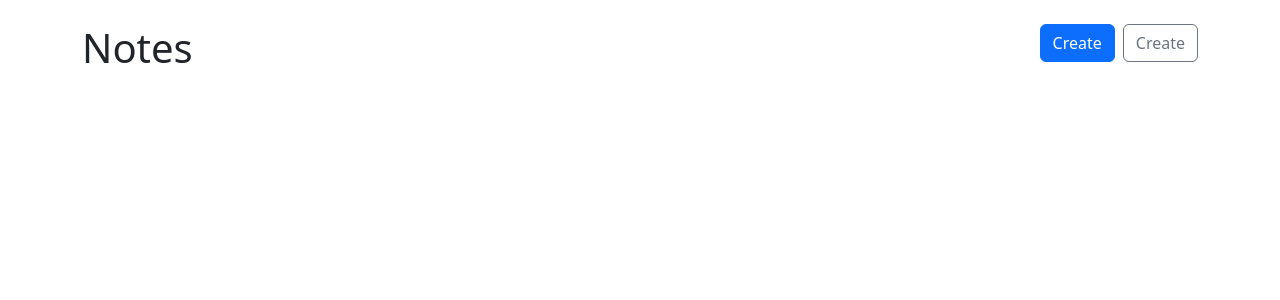
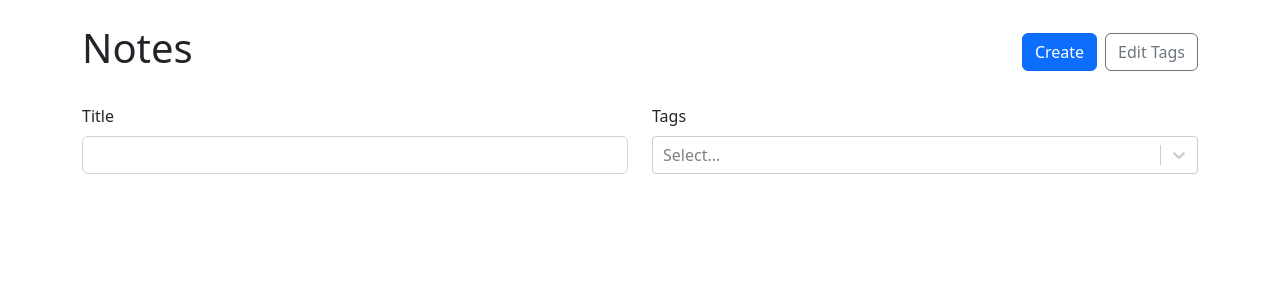
Before and after one commit to apatel401/markdown, a React (Vite) app: page / in a window 1280 px wide. Shown: the top 300 px of the page. Built offline with nearby package versions, Linux system fonts and the light colour scheme.

Commit message:
adding note filtered functionality
and editing tags capability

```diff
--- a/src/App.tsx
+++ b/src/App.tsx
@@ -53,7 +53,7 @@
   return (
     <Container className='my-4'>
       <Routes>
-        <Route path="/" element={<NoteList />} />
+        <Route path="/" element={<NoteList notes={notesWithTags} availableTags={tags} />} />
         <Route path="/new" element={<NewNote onSubmit={onCreateNote} onAddTag={addTag} availableTags={tags} />} />
         <Route path="/:id">
           <Route index element={<h1>Show</h1>} />
--- /dev/null
+++ b/src/NoteList.module.css
@@ -0,0 +1,8 @@
+.card{
+transition: translate ease-in-out 100ms box-shadow ease-in-out 100ms;
+}
+.card:hover,
+.card:focus{
+translate: 0 -5px;
+box-shadow: 0 5px 8px 0 rgba(0,0,0,0.2);
+}
--- a/src/NoteList.tsx
+++ b/src/NoteList.tsx
@@ -1,10 +1,39 @@
-import React from 'react'
-import { Row, Col, Stack, Button } from 'react-bootstrap'
+import React, { useState, useMemo } from 'react'
+import { Row, Col, Stack, Button, Form, Card, Badge } from 'react-bootstrap'
 import { Link } from 'react-router-dom'
+import ReactSelect from 'react-select/creatable'
+import { v4 as uuidV4 } from 'uuid'
+import { Note, NoteData, Tag } from './App'
+import styles from './NoteList.module.css'
 
-function NoteList() {
+type NoteListProps = {
+    availableTags: Tag[]
+    notes: simplifiedNote[]
+}
+
+type simplifiedNote = {
+    tags: Tag[]
+    title: string
+    id: string
+}
+
+function NoteList({ availableTags, notes }: NoteListProps) {
+    const [selectedTags, setselectedTags] = useState<Tag[]>([])
+    const [title, setTitle] = useState("")
+
+    const filteredNotes = useMemo(() => {
+        return notes.filter(note => {
             return (
-        <Row>
+                (title === "" || note.title.toLowerCase().includes(title.toLowerCase()))
+                && (selectedTags.length === 0 || selectedTags.every(tag =>
+                    note.tags.some(noteTag => noteTag.id === tag.id)
+                ))
+            )
+        })
+    }, [title, selectedTags, notes])
+    return (
+        <>
+            <Row className='align-items-center mb-4'>
                 <Col>
                     <h1>Notes</h1>
                 </Col>
@@ -13,11 +42,70 @@
                         <Link to="/new">
                             <Button variant="primary">Create</Button>
                         </Link>
-                    <Button variant="outline-secondary                                                                              76gre32wqjukl">Create</Button>
+                        <Button variant="outline-secondary">Edit Tags</Button>
                     </Stack>
                 </Col>
             </Row>
+            <Form>
+                <Row className='mb-4'>
+                    <Col>
+                        <Form.Group controlId='title'>
+                            <Form.Label>Title</Form.Label>
+                            <Form.Control
+                                type="text"
+                                value={title}
+                                onChange={e => setTitle(e.target.value)}
+                                required />
+                        </Form.Group>
+                    </Col>
+                    <Col>
+                        <Form.Group controlId='tags'>
+                            <Form.Label>Tags</Form.Label>
+                            <ReactSelect
+                                value={selectedTags.map(tag => {
+                                    return { label: tag.label, value: tag.id }
+                                })}
+                                options={availableTags.map(tag => {
+                                    return { label: tag.label, value: tag.id }
+                                })}
+                                onChange={tags => {
+                                    setselectedTags(tags.map(tag => {
+                                        return { label: tag.label, id: tag.value }
+                                    }))
+                                }} isMulti />
+                        </Form.Group>
+                    </Col>
+                </Row>
+            </Form>
+            <Row xs={1} sm={2} lg={3} xl={4} className='g-3'>
+                {filteredNotes.map(note =>
+                (<Col key={note.id}>
+                    <NoteCard id={note.id} title={note.title} tags={note.tags} />
+                </Col>)
+                )}
+            </Row>
+        </>
     )
 }
 
 export default NoteList
+
+function NoteCard({ tags, title, id }: simplifiedNote) {
+    return (
+        <Card as={Link} to={`/${id}`} className={`h-100 text-reset text-decoration-none ${styles.card}`}>
+            <Card.Body>
+                <Stack gap={2} className="align-items-center justify-content-center h-100">
+                    <span className='fs-5'>{title}</span>
+                    {tags.length > 0 && (
+                        <Stack gap={1} direction="horizontal" className='justify-content-center flex-wrap'>
+                            {tags.map(tag => (
+                                <Badge className='text-truncate' key={tag.id}>{tag.label}</Badge>
+                            ))}
+                        </Stack>
+                    )
+                    }
+                </Stack>
+            </Card.Body>
+        </Card>
+    )
+}
```
Lines whose indentation alone changed are shown as unchanged.
